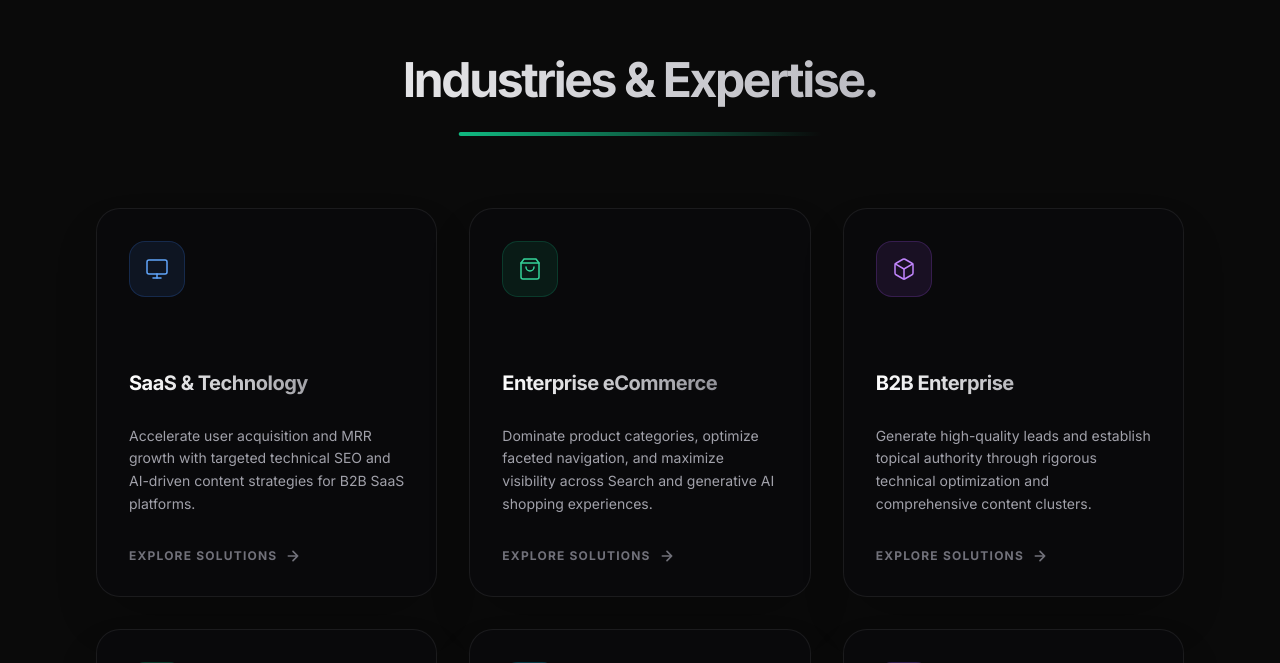
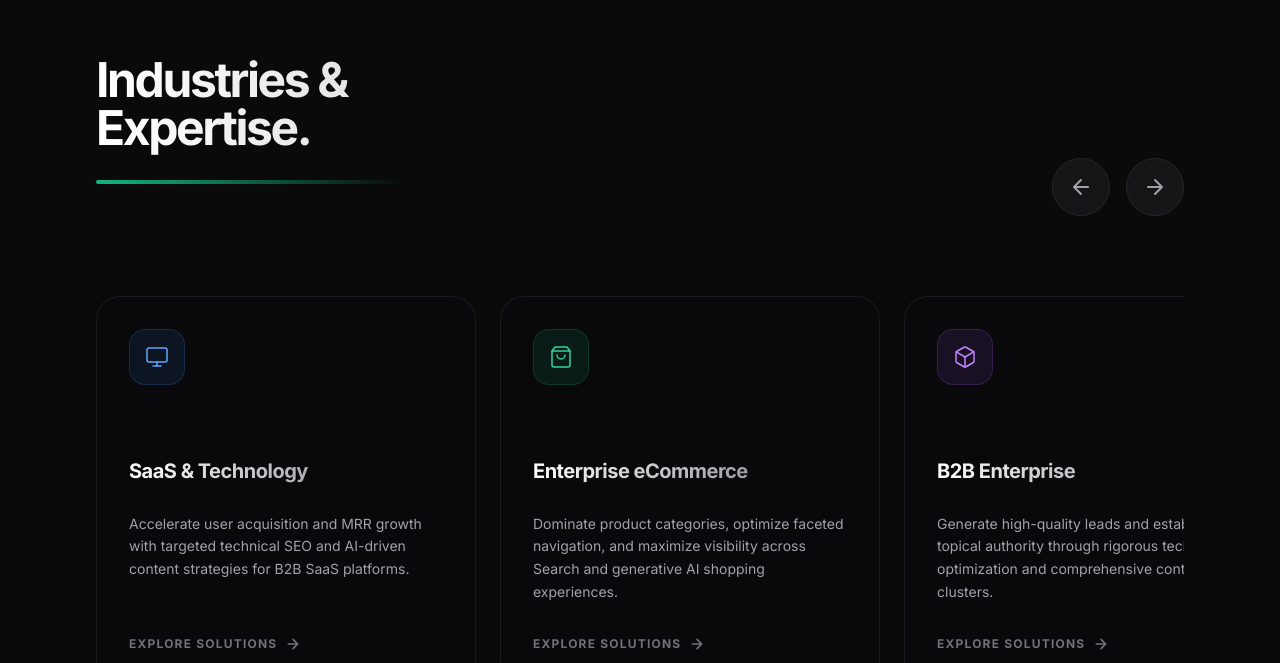
Before and after one commit to Chaitanya9184/portfolio, a Next.js app: page / in a window 1280 px wide. Shown: the part 4357-5020 px from the top of the page. Built offline with nearby package versions, Linux system fonts and the light colour scheme.

Commit message:
feat(ui): Convert Industries grid to high-performance snap-scroll carousel

```diff
--- a/src/components/IndustriesSection.tsx
+++ b/src/components/IndustriesSection.tsx
@@ -1,6 +1,6 @@
 "use client";
 
-import React from 'react';
+import React, { useRef } from 'react';
 import Link from 'next/link';
 import { motion } from 'framer-motion';
 
@@ -107,34 +107,67 @@ const industries = [
 ];
 
 export default function IndustriesSection() {
+    const scrollContainerRef = useRef<HTMLDivElement>(null);
+
+    const scroll = (direction: 'left' | 'right') => {
+        if (scrollContainerRef.current) {
+            const scrollAmount = window.innerWidth < 768 ? window.innerWidth * 0.85 : 400;
+            scrollContainerRef.current.scrollBy({
+                left: direction === 'left' ? -scrollAmount : scrollAmount,
+                behavior: 'smooth'
+            });
+        }
+    };
+
     return (
         <section className="w-full py-24 bg-[#0a0a0a] relative overflow-hidden text-center border-t border-zinc-900 border-dashed">
             <div className="max-w-7xl mx-auto px-6 md:px-12 lg:px-24">
 
                 {/* Header Section */}
-                <div className="mb-16">
+                <div className="flex flex-col md:flex-row md:items-end justify-between mb-16 gap-8">
                     <motion.h2
                         initial={{ opacity: 0, y: 20 }}
                         whileInView={{ opacity: 1, y: 0 }}
                         viewport={{ once: true }}
                         transition={{ duration: 0.6 }}
-                        className="text-4xl md:text-5xl font-bold text-white tracking-tighter mb-4 relative inline-block"
+                        className="text-4xl md:text-5xl font-bold text-white tracking-tighter relative inline-block text-left"
                     >
-                        Industries & <span className="text-emerald-500">Expertise.</span>
-                        <div className="absolute -bottom-2 left-1/2 -translate-x-1/2 w-1/3 h-1 bg-gradient-to-r from-emerald-500 to-transparent rounded-full" />
+                        Industries & <br className="hidden md:block" /><span className="text-emerald-500">Expertise.</span>
+                        <div className="absolute -bottom-2 left-0 w-1/3 h-1 bg-gradient-to-r from-emerald-500 to-transparent rounded-full" />
                     </motion.h2>
+
+                    {/* Desktop Navigation Controls */}
+                    <div className="hidden md:flex items-center gap-4">
+                        <button
+                            onClick={() => scroll('left')}
+                            className="p-4 rounded-full bg-zinc-900/80 border border-zinc-800 text-zinc-400 hover:text-white hover:border-emerald-500/50 hover:bg-emerald-500/10 transition-all group"
+                            aria-label="Scroll left"
+                        >
+                            <svg viewBox="0 0 24 24" fill="none" stroke="currentColor" strokeWidth="2" strokeLinecap="round" strokeLinejoin="round" className="w-6 h-6 group-hover:-translate-x-1 transition-transform"><path d="M19 12H5M12 19l-7-7 7-7" /></svg>
+                        </button>
+                        <button
+                            onClick={() => scroll('right')}
+                            className="p-4 rounded-full bg-zinc-900/80 border border-zinc-800 text-zinc-400 hover:text-white hover:border-emerald-500/50 hover:bg-emerald-500/10 transition-all group"
+                            aria-label="Scroll right"
+                        >
+                            <svg viewBox="0 0 24 24" fill="none" stroke="currentColor" strokeWidth="2" strokeLinecap="round" strokeLinejoin="round" className="w-6 h-6 group-hover:translate-x-1 transition-transform"><path d="M5 12h14M12 5l7 7-7 7" /></svg>
+                        </button>
+                    </div>
                 </div>
 
-                {/* Industries Grid */}
-                <div className="grid grid-cols-1 md:grid-cols-3 gap-8">
+                {/* Industries Carousel */}
+                <div
+                    ref={scrollContainerRef}
+                    className="flex overflow-x-auto snap-x snap-mandatory gap-6 pb-12 pt-4 px-4 -mx-4 md:px-0 md:mx-0 [scrollbar-width:none] [-ms-overflow-style:none] [&::-webkit-scrollbar]:hidden items-stretch"
+                >
                     {industries.map((industry, index) => (
                         <motion.div
                             key={industry.slug}
-                            initial={{ opacity: 0, y: 30 }}
-                            whileInView={{ opacity: 1, y: 0 }}
+                            initial={{ opacity: 0, x: 30 }}
+                            whileInView={{ opacity: 1, x: 0 }}
                             viewport={{ once: true }}
                             transition={{ duration: 0.6, delay: index * 0.1, ease: 'easeOut' }}
-                            className="h-full"
+                            className="flex-none w-[85vw] sm:w-[340px] md:w-[380px] snap-center shrink-0 h-auto"
                         >
                             <Link href={(industry as { href?: string }).href ?? `/industries/${industry.slug}`} className="group block h-full text-left">
                                 <div className={`h-full bg-zinc-950 border border-zinc-800/60 rounded-3xl p-8 hover:bg-zinc-900 shadow-2xl hover:shadow-[0_20px_40px_rgba(0,0,0,0.6)] hover:-translate-y-2 transition-all duration-500 relative overflow-hidden flex flex-col`}>
```
